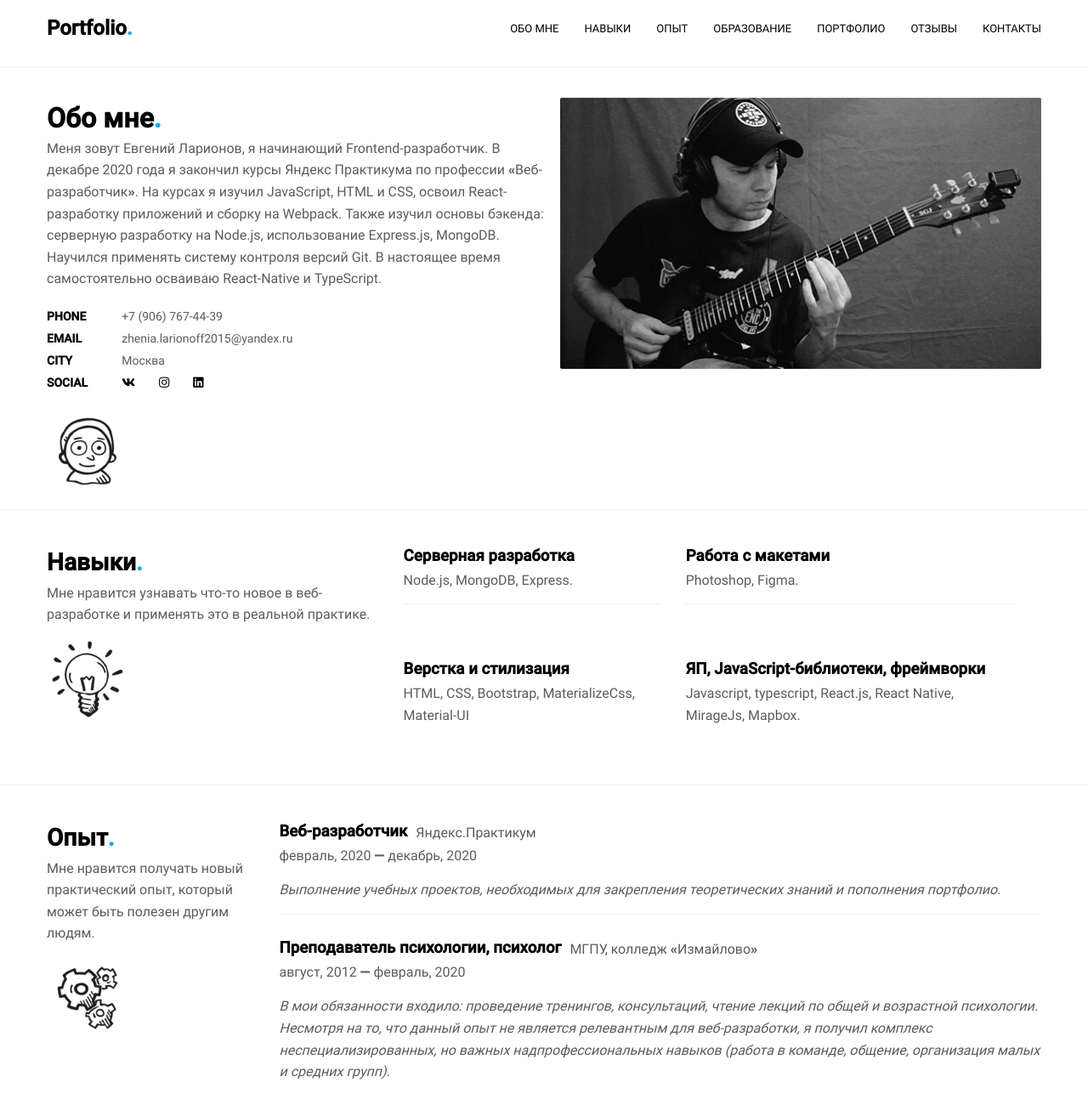
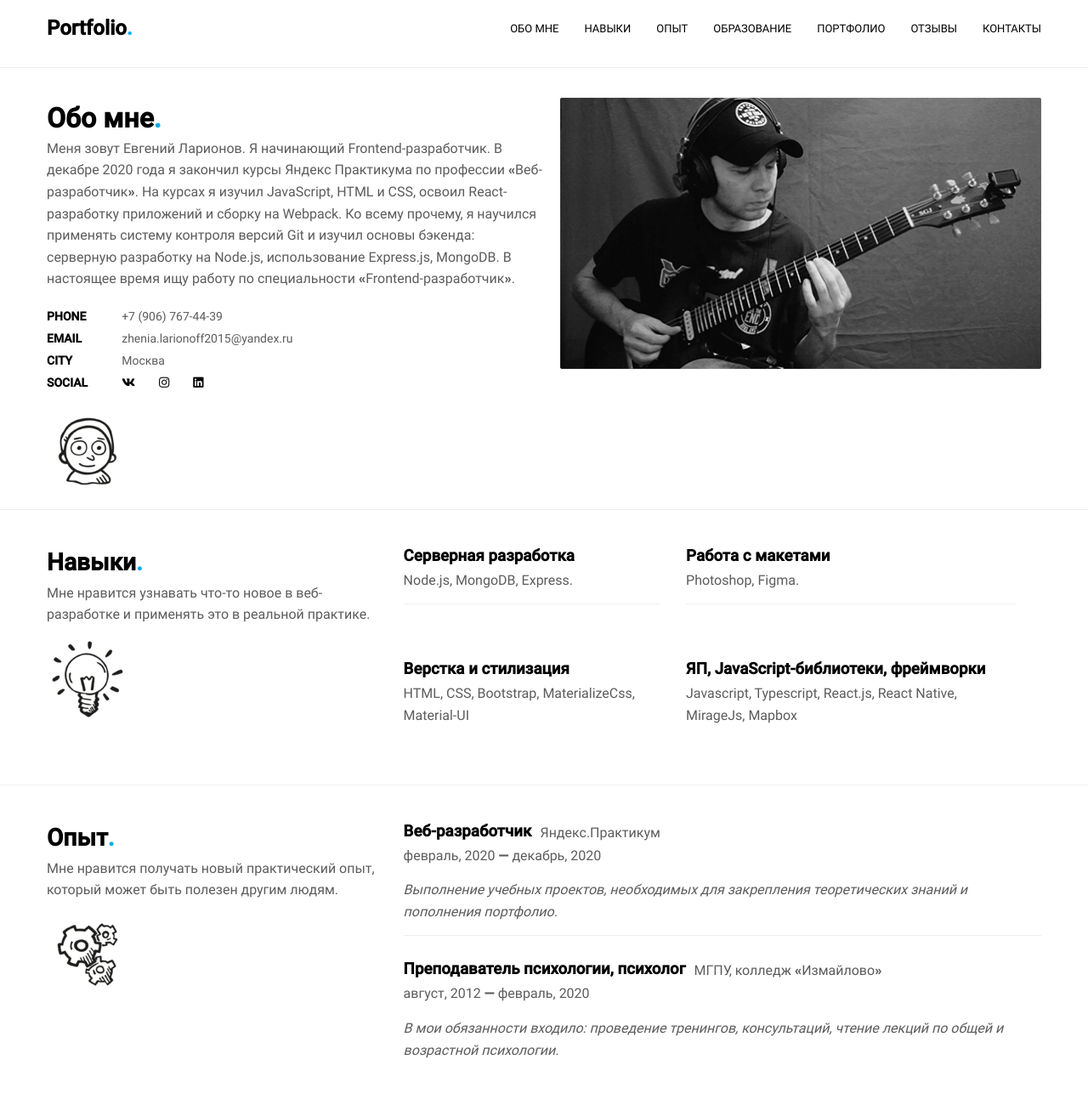
Before and after one commit to eugened503/react-portfolio, a React app: page / in a window 1280 px wide. Shown: the top 1300 px of the page at 85% size. Built offline with nearby package versions, Linux system fonts and the light colour scheme; some packages are replaced by stand-ins of ours.

Commit message:
обновлена информация для портфолио

```diff
--- a/src/components/About/About.css
+++ b/src/components/About/About.css
@@ -69,6 +69,8 @@
 
 .about__info {
   max-width: 50%;
+  display: flex;
+  flex-direction: column;
 }
 
 @media screen and (max-width: 995px) {
--- a/src/components/About/About.js
+++ b/src/components/About/About.js
@@ -12,13 +12,14 @@ function About() {
             Обо мне<span className="header__info-point">.</span>
           </h1>
           <p className="about__info-subtitle">
-            Меня зовут Евгений Ларионов, я начинающий Frontend-разработчик. В
+            Меня зовут Евгений Ларионов. Я начинающий Frontend-разработчик. В
             декабре 2020 года я закончил курсы Яндекс Практикума по профессии
             «Веб-разработчик». На курсах я изучил JavaScript, HTML и CSS, освоил
-            React-разработку приложений и сборку на Webpack. Также изучил основы
+            React-разработку приложений и сборку на Webpack. Ко всему прочему, я
+            научился применять систему контроля версий Git и изучил основы
             бэкенда: серверную разработку на Node.js, использование Express.js,
-            MongoDB. Научился применять систему контроля версий Git. В настоящее
-            время самостоятельно осваиваю React-Native и TypeScript.
+            MongoDB. В настоящее время ищу работу по специальности
+            «Frontend-разработчик».
           </p>
           <div className="about__info-contacts">
             <ul className="about__key">
@@ -35,9 +36,33 @@ function About() {
               <li className="about__value-item">Москва</li>
               <li className="about__value-item">
                 <ul className="about__social">
-                  <li className="about__social-item"><a href="https://vk.com/id152488103" rel="noreferrer" target="_blank"><i className="about__social-link fab fa-vk"></i></a></li>
-                  <li className="about__social-item"><a href="https://www.instagram.com/don__lario/" rel="noreferrer" target="_blank"><i className="about__social-link fab fa-instagram"></i></a></li>
-                  <li className="about__social-item"><a href="https://www.linkedin.com/in/евгений-ларионов-10370b202/" rel="noreferrer" target="_blank"><i className="about__social-link fab fa-linkedin"></i></a></li>
+                  <li className="about__social-item">
+                    <a
+                      href="https://vk.com/id152488103"
+                      rel="noreferrer"
+                      target="_blank"
+                    >
+                      <i className="about__social-link fab fa-vk"></i>
+                    </a>
+                  </li>
+                  <li className="about__social-item">
+                    <a
+                      href="https://www.instagram.com/don__lario/"
+                      rel="noreferrer"
+                      target="_blank"
+                    >
+                      <i className="about__social-link fab fa-instagram"></i>
+                    </a>
+                  </li>
+                  <li className="about__social-item">
+                    <a
+                      href="https://www.linkedin.com/in/евгений-ларионов-10370b202/"
+                      rel="noreferrer"
+                      target="_blank"
+                    >
+                      <i className="about__social-link fab fa-linkedin"></i>
+                    </a>
+                  </li>
                 </ul>
               </li>
             </ul>
--- a/src/data/DataExperince/DataExperince.js
+++ b/src/data/DataExperince/DataExperince.js
@@ -5,7 +5,7 @@ const DataExperince = [
     company: "Яндекс.Практикум",
     date: "февраль, 2020 — декабрь, 2020",
     description:
-      "Выполнение учебных проектов, необходимых для закрепления теоретических знаний и пополнения портфолио. ",
+      "Выполнение учебных проектов, необходимых для закрепления теоретических знаний и пополнения портфолио.",
   },
   {
     border: "",
@@ -13,7 +13,7 @@ const DataExperince = [
     company: "МГПУ, колледж «Измайлово»",
     date: "август, 2012 — февраль, 2020",
     description:
-      "В мои обязанности входило: проведение тренингов, консультаций, чтение лекций по общей и возрастной психологии. Несмотря на то, что данный опыт не является релевантным для веб-разработки, я получил комплекс неспециализированных, но  важных надпрофессиональных навыков (работа в команде, общение, организация малых  и средних групп).",
+      "В мои обязанности входило: проведение тренингов, консультаций, чтение лекций по общей и возрастной психологии.",
   },
 ];
 
--- a/src/data/DataFeedback/DataFeedback.js
+++ b/src/data/DataFeedback/DataFeedback.js
@@ -20,7 +20,7 @@ const DataFeedback = [
     marginName: "experience__name_margin",
     marginDescription: "experience__description_margin",
     description:
-      "Благодаря сайтам Евгения в Детройте значительно снизилась преступность! Евгений создал для меня сайт, цель которого -  психологическая поддержка киборгов, переживших посттравматический синдром. Сотни киборгов со всего мира смогли  справиться с этим страшным недугом благодаря сайту Евгения.",
+      "Благодаря сайтам Евгения, в Детройте значительно снизилась преступность! Евгений создал для меня сайт, цель которого -  психологическая поддержка киборгов, переживших посттравматический синдром. Сотни киборгов со всего мира смогли  справиться с этим страшным недугом благодаря сайту Евгения.",
     marginConpany: "experience__company-margin",
   },
   {
--- a/src/data/DataObject/DataObject.js
+++ b/src/data/DataObject/DataObject.js
@@ -9,6 +9,8 @@ import backendMesto from "./../../images/backend_3.jpg";
 import kanban from "./../../images/kanban.jpg";
 import kaliningrad from "./../../images/kaliningrad.jpg";
 import chuck from "./../../images/chuck.jpg";
+import slider from "./../../images/slider.jpg";
+import table from "./../../images/table.jpg";
 
 const DataObject = [
   {
@@ -136,9 +138,31 @@ const DataObject = [
     category: "test",
     description:
       "Проект представляет собой двухстраничное приложение, выполненное в рамках тестового здания «Чак Норис челендж».",
-    stack: "HTML, CSS, Javascript, React-Redux",
+    stack: "HTML, CSS, Javascript, React, React-Redux",
     link_project: "https://eugened503.github.io/chuck-norris-react-redux/",
     link_code: "https://github.com/eugened503/chuck-norris-react-redux",
+  },
+  {
+    image: slider,
+    date: "март, 2021",
+    title: "«Slider»",
+    category: "test",
+    description:
+      "Работа представляет собой тестовое задание для «Crazy Panda».",
+    stack: "HTML, CSS, Jquery, Jquery-ui",
+    link_project: "https://slider-jquery.vercel.app/",
+    link_code: "https://github.com/eugened503/slider-jquery",
+  },
+  {
+    image: table,
+    date: "март, 2021",
+    title: "«Интерактивная таблица»",
+    category: "test",
+    description:
+      "Работа представляет собой тестовое задание для «Crazy Panda».",
+    stack: "HTML, CSS, React, Bootstrap",
+    link_project: "https://react-table-filter-pagination.vercel.app/",
+    link_code: "https://github.com/eugened503/react-table-filter",
   },
 ];
 
--- a/src/data/DataSkills/DataSkills.js
+++ b/src/data/DataSkills/DataSkills.js
@@ -19,7 +19,7 @@ const DataSkills = [
   {
     name: "ЯП, JavaScript-библиотеки, фреймворки",
     description:
-      "Javascript, typescript, React.js, React Native, MirageJs, Mapbox.",
+      "Javascript, Typescript, React.js, React Native, MirageJs, Mapbox",
     skills: "skills_border-none",
   },
 ];
--- a/src/index.js
+++ b/src/index.js
@@ -11,7 +11,4 @@ ReactDOM.render(
   document.getElementById('root')
 );
 
-// If you want to start measuring performance in your app, pass a function
-// to log results (for example: reportWebVitals(console.log))
-// or send to an analytics endpoint. Learn more: https://bit.ly/CRA-vitals
 reportWebVitals();
```
Also changed, not shown: public/index.html (+0 -23 lines), src/images/slider.jpg (added), src/images/table.jpg (added), 1 other file.
